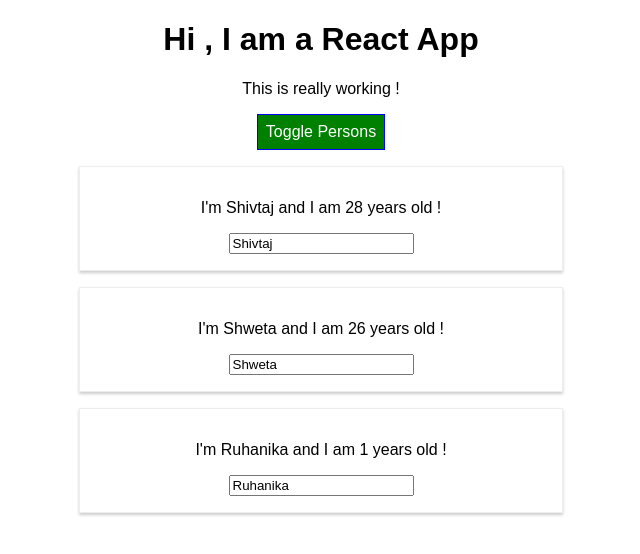
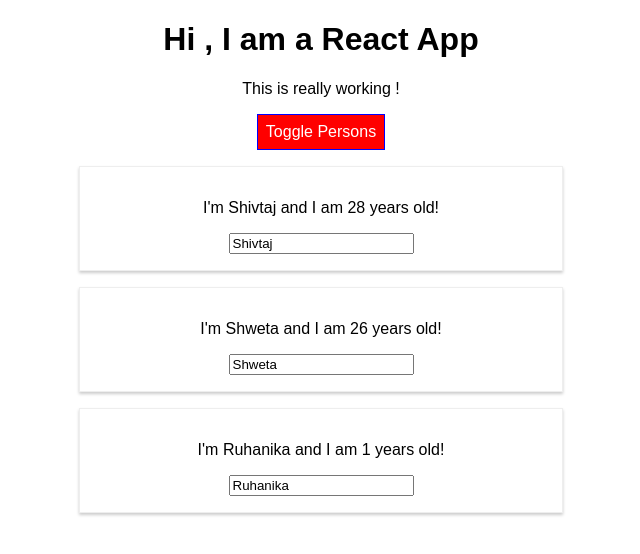
Before and after one commit to shwetarana1471/react-project, a React (Create React App) app: page / in a window 1280 px wide. Both pictures are taken after a click on the button "Toggle Persons". Shown: the top 554 px of the page, without its empty margins (319-959 px from the left). Built offline with nearby package versions, Linux system fonts and the light colour scheme.

Commit message:
LATEST MARCH 4 2020

```diff
--- a/package.json
+++ b/package.json
@@ -3,6 +3,7 @@
   "version": "0.1.0",
   "private": true,
   "dependencies": {
+    "node-sass": "^4.13.1",
     "radium": "^0.26.0",
     "react": "^16.13.0",
     "react-dom": "^16.13.0",
--- a/src/App.css
+++ /dev/null
@@ -1,25 +0,0 @@
-.App {
-  text-align: center;
-}
-
-.red{
-  color: red;
-}
-
-.bold{
-  font-weight: bold;
-}
-
-.button{
-  background-color: green;
-  color:white;
-  font:inherit;
-  border: 1px solid blue;
-  padding: 8px;
-  cursor:pointer;
-}
-
-.button:hover{
-  background-color :lightgreen ;
-      color : black;
-}
--- a/src/App.js
+++ b/src/App.js
@@ -1,7 +1,7 @@
 import React, { Component } from 'react';
 import logo from './logo.svg';
-import './App.css';
 import Person from './Person/Person';
+import Classes from './App.module.css';
 //import { useState } from 'react/cjs/react.development';
 
 
@@ -45,6 +45,7 @@
 
 render () {
   let persons = null;
+  let btnClass = '';
 
   if (this.state.showPersons){
     persons = (
@@ -57,31 +58,31 @@
           age={person.age}
           key={person.id}
           changed={(event) => this.nameChangedHandler(event , person.id)}/>
-          )
+          );
         })}
 
       </div>
     );
-
+    btnClass = Classes.Red;
   }
 
-  let classes = [];
+  let assignedClasses = [];
   if(this.state.persons.length <= 2) {
-    classes.push('red'); //classes = ['red']
+    assignedClasses.push(Classes.red); //classes = ['red']
   }
 
   if(this.state.persons.length <= 1) {
-    classes.push('bold'); //classes =['red' , 'bold']
+    assignedClasses.push(Classes.bold); //classes =['red' , 'bold']
   }
 
   return (
 
-    <div className="App">
+    <div className= {Classes.App}>
       <h1>Hi , I am a React App</h1>
-      <p className={classes.join(' ')}>This is really working !</p>
+      <p className={assignedClasses.join(' ')}>This is really working !</p>
       {/* <button onClick={this.switchNameHandler.bind(this , 'Shivtaj Malik')}>Switch Name</button> METHOD 1 FOR SETTING VALUE ON CLICKING BUTTON  */}
       {/* ALTERNATIVE METHOD BELOW : */}
-      <button className = "button"
+      <button className = {btnClass}
       onClick={this.togglePersonsHandler}>Toggle Persons</button>
       {/* //this.state.showPersons === true ? NOT OPTIMAL METHOD FOR LARGE PROJECTS  */}
       {persons}
--- /dev/null
+++ b/src/App.module.css
@@ -0,0 +1,33 @@
+.App {
+  text-align: center;
+}
+
+.red{
+  color: red;
+}
+
+.bold{
+  font-weight: bold;
+}
+
+.App button {
+  background-color: green;
+  color: white;
+  font: inherit;
+  border: 1px solid blue;
+  padding: 8px;
+  cursor: pointer;
+}
+
+.App button:hover {
+  background-color: lightgreen;
+  color: black;
+}
+
+.App button.Red {
+  background-color: red;
+}
+
+.App button.Red:hover {
+  background-color: salmon;
+}
--- a/src/Person/Person.js
+++ b/src/Person/Person.js
@@ -1,43 +1,17 @@
 import React from 'react';
-import styled from 'styled-components';
-//import media from 'styled-media-query';
-//import './Person.css';
 
-const StyledDiv = styled.div `
-        width:60%;
-        margin:16px auto;
-        border: 1px solid #eee;
-        box-shadow: 0 2px 3px #ccc;
-        padding: 16px;
-        text-align: center;
+import Classes from './Person.module.css';
 
-        @media (min-width: 500px) {
-              width: 450px;
-            }
-    }
-    `;
-
-
-const person = (props) => {
-    return (
-     //<div className="Person" style={style}>
-    <StyledDiv>
-        <p onClick = {props.click}>I'm  {props.name} and I am {props.age} years old !</p>
-        <p>{props.children}</p>
-        {/* WORKING 2-WAY BINDING */}
-        <input type="text" onChange = {props.changed} value = {props.name} />
-    </StyledDiv>
-    )
+const person = props => {
+  return (
+    <div className={Classes.Person}>
+      <p onClick={props.click}>
+        I'm {props.name} and I am {props.age} years old!
+      </p>
+      <p>{props.children}</p>
+      <input type="text" onChange={props.changed} value={props.name} />
+    </div>
+  );
 };
 
 export default person;
-
-
-//alternate method for media query is to use styled-media-component
-/* ${media.lessThan("medium")`
-width: 450px;
-`}
-
-${media.greaterThan("medium")`
-width: 450px;
-`} */
--- /dev/null
+++ b/src/Person/Person.module.css
@@ -0,0 +1,14 @@
+.Person {
+  width: 60%;
+  margin: 16px auto;
+  border: 1px solid #eee;
+  box-shadow: 0 2px 3px #ccc;
+  padding: 16px;
+  text-align: center;
+}
+
+@media (min-width: 500px) {
+  .Person {
+    width: 450px;
+  }
+}
```
Also changed, not shown: src/Person/Person.css (deleted, +0 -15 lines), 1 other file (tests, documents, lock files or other folders).
